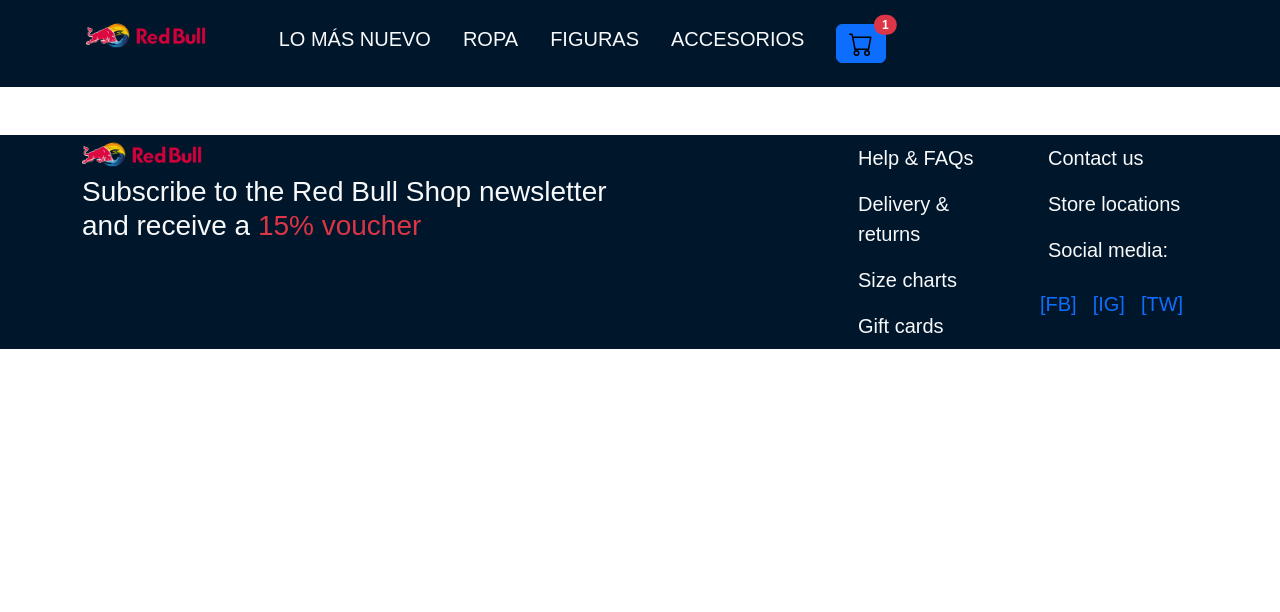
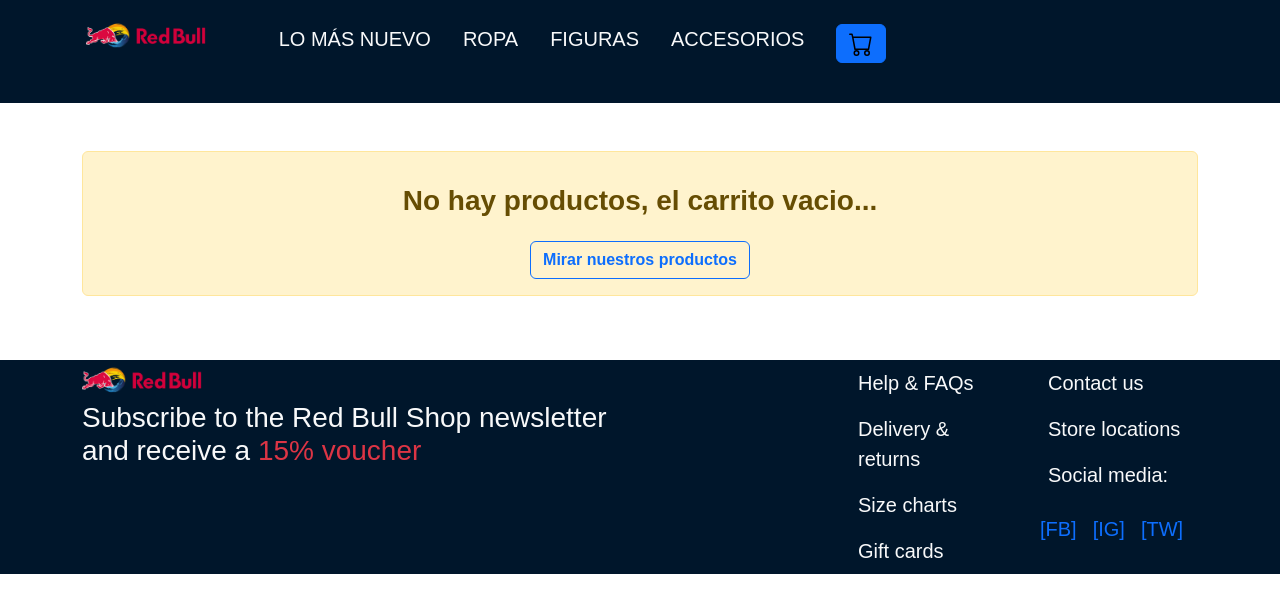
Before and after one commit to BaltaBenitez/49970-React, a React (Vite) app in the folder react-pr/: page /cart in a window 1280 px wide. Shown: the top 612 px of the page. Built offline with nearby package versions, Linux system fonts and the light colour scheme.

Commit message:
Context y funcionalidad al Cart

```diff
--- a/react-pr/index.html
+++ b/react-pr/index.html
@@ -6,6 +6,7 @@
     <meta name="viewport" content="width=device-width, initial-scale=1.0" />
     <title>Official Red Bull Online Shop</title>
     <link href="https://cdn.jsdelivr.net/npm/bootstrap@5.3.2/dist/css/bootstrap.min.css" rel="stylesheet" integrity="sha384-T3c6CoIi6uLrA9TneNEoa7RxnatzjcDSCmG1MXxSR1GAsXEV/Dwwykc2MPK8M2HN" crossorigin="anonymous">
+    <link rel="stylesheet" href="https://cdn.jsdelivr.net/npm/bootstrap-icons@1.11.3/font/bootstrap-icons.min.css">
   </head>
   <body>
     <div id="root"></div>
--- a/react-pr/src/App.jsx
+++ b/react-pr/src/App.jsx
@@ -1,13 +1,16 @@
 import CardsContainer from "./componets/CardContainer/CardsContainer"
+import Cart from "./componets/Cart";
 import Footer from "./componets/Footer"
 import Header from "./componets/Header"
 import ItemDetailContainer from "./componets/ItemDetailContainer";
 import ItemListContainer from "./componets/ItemListContainer";
+import CardContextProvaider from "./componets/context/CardContext";
 import "./index.css"
 import { BrowserRouter, Routes, Route} from "react-router-dom"
 
 const App = () => {
   return (
+    <CardContextProvaider>
       <BrowserRouter>
         <Header />
         <Routes>
@@ -15,9 +18,11 @@ const App = () => {
           <Route path={"/contenido"} element={<ItemListContainer />}/>
           <Route path={"/category/:id"} element={<ItemListContainer />}/>
           <Route path={"/item/:id"} element={<ItemDetailContainer />}/>
+          <Route path={"/cart"} element={<Cart />}/>
         </Routes>
         <Footer />
       </BrowserRouter>
+    </CardContextProvaider>
   )
 }
 
--- a/react-pr/src/componets/CarWidget.jsx
+++ /dev/null
@@ -1,12 +0,0 @@
-import iconCart from "../assets/carritoICON.svg"
-
-const CarWidget = () => {
-    return(
-        <button type="button" className="btn btn-primary position-relative">
-            <img src={iconCart} alt="" width={24} />
-            <span className="position-absolute top-0 start-100 translate-middle badge rounded-pill bg-danger">1</span>
-        </button>
-    )
-}
-
-export default CarWidget;
--- /dev/null
+++ b/react-pr/src/componets/Cart.jsx
@@ -0,0 +1,54 @@
+import { useContext } from "react";
+import { CardContext } from "./context/CardContext";
+import { Link } from "react-router-dom";
+
+const Cart = () => {
+    const {cart, addItem, removeItem, cantTotalProductos, sumaTotalProductos} = useContext(CardContext);
+
+    if (cantTotalProductos() == 0) {
+        return(
+            <div className="container my-5">
+                <div className="row">
+                    <div className="col text-center">
+                        <div className="alert alert-warning" role="alert">
+                            <h3 className="py-3"><b>No hay productos, el carrito vacio...</b></h3>
+                            <Link to={"/contenido"} className="btn btn-outline-primary"><b>Mirar nuestros productos</b></Link>
+                        </div>
+                    </div>
+                </div>
+            </div>
+        )
+    }
+
+    return(
+        <div className="container text-center">
+            <div className="row">
+                <div className="col">
+                    <h2><b>Tu Compra</b></h2>
+                </div>
+            </div>
+            <div className="row">
+                <table className="table table-info">
+                    <tbody className="table-info">
+                        {cart.map(product =>
+                        <tr key={product.id}>
+                            <td><img src={product.image} alt={product.title} width={80}/></td>
+                            <td><h6><b>{product.title}</b></h6></td>
+                            <td><b>{product.quantity * product.quantity} unidades</b></td>
+                            <td><b>$ {product.price}</b></td>
+                            <td><a href="#" onClick={()=> {removeItem(product.id)}} className="btn btn-outline-dark rounded" ><i className="bi bi-trash3"></i></a></td>
+                        </tr>
+                        )}
+                        <tr>
+                            <td colSpan={3}><h5><b>Suma Total:</b></h5></td>
+                            <td><h5><b >$ {sumaTotalProductos()}</b></h5></td>
+                            <td>&nbsp;</td>
+                        </tr>
+                    </tbody>
+                </table>
+            </div>
+        </div>
+    )
+}
+
+export default Cart;
--- /dev/null
+++ b/react-pr/src/componets/CartWidget.jsx
@@ -0,0 +1,23 @@
+import { useContext } from "react";
+import iconCart from "../assets/carritoICON.svg"
+import { CardContext } from "./context/CardContext";
+import { Link } from "react-router-dom";
+
+const CartWidget = () => {
+    const {cantTotalProductos} = useContext(CardContext)
+
+    return(
+        <>
+            {cantTotalProductos() > 0 ?
+            <Link to={"/cart"} className="btn btn-primary position-relative">
+                <img src={iconCart} alt="" width={24} />
+                <span className="position-absolute top-0 start-100 translate-middle badge rounded-pill bg-danger">{cantTotalProductos()}</span>
+            </Link> : <Link to={"/cart"} className="btn btn-primary position-relative">
+                <img src={iconCart} alt="" width={24} />
+                <span className="position-absolute top-0 start-100 translate-middle badge rounded-pill bg-danger"></span>
+            </Link> }
+        </>
+    )
+}
+
+export default CartWidget;
--- a/react-pr/src/componets/Header.jsx
+++ b/react-pr/src/componets/Header.jsx
@@ -9,7 +9,7 @@ const Header = () => {
                     <div className="col-md-2">
                         <Logo/>
                     </div>
-                    <div className="col-md-10">{/* d-flex align-items-center */}
+                    <div className="col-md-10">
                         <NavBar />
                     </div>
                 </div>
--- a/react-pr/src/componets/ItemCount.jsx
+++ b/react-pr/src/componets/ItemCount.jsx
@@ -1,8 +1,10 @@
 import { useState } from "react";
+import { Link } from "react-router-dom";
 
-const ItemCount = ({stock}) => {
+const ItemCount = ({stock, onAdd}) => {
     const [counter, setCounter] = useState(1);
     const [itemStock, setItemStock] = useState(stock);
+    const [itemAdded, setItemAdded] = useState(false);
 
     const incrementar = () => {
         if (counter < itemStock) {
@@ -16,10 +18,12 @@ const ItemCount = ({stock}) => {
         }
     }
 
-    const onAdd = () => {
+    const addToCart = () => {
         if (counter <= itemStock) {
             setItemStock(itemStock - counter);
             setCounter(1);
+            onAdd(counter)
+            setItemAdded(true);
             console.log(`agregaste ${counter} productos al carrito!!!. QUEDAN ${itemStock - counter} productos disponibles`);
         }
     }
@@ -33,15 +37,12 @@ const ItemCount = ({stock}) => {
                         <button type="button" className="btn btn-danger px-4">{counter}</button>
                         <button type="button" className="btn btn-danger px-3" onClick={incrementar}>+</button>
                     </div>
-                    {/* <div className="btn-group btn-group-md" role="group" aria-label="Basic example">
-                        <button type="button" className="btn btn-warning px-3" >BASURA</button>
-                    </div> */}
                 </div>
             </div>
             <div className="row my-1 text-center">
                 <div className="col">
                     <div className="btn-group btn-group-md" role="group" aria-label="Basic example">
-                        <button type="button" className="btn btn-danger" onClick={onAdd}>Agregar al Carrito</button>
+                        {itemAdded ? <Link to={"/Cart"} className="btn btn-danger">Terminar Compra</Link>: <button type="button" className="btn btn-danger" onClick={addToCart}>Agregar al Carrito</button>}
                     </div>
                 </div>
             </div>
--- a/react-pr/src/componets/ItemDetail.jsx
+++ b/react-pr/src/componets/ItemDetail.jsx
@@ -1,6 +1,13 @@
+import { useContext } from "react";
 import ItemCount from "./ItemCount";
+import { CardContext } from "./context/CardContext";
 
 const ItemDetail = ({item}) => {
+    const {addItem} = useContext(CardContext);
+    const onAdd = (quantity) => {
+        addItem(item, quantity);
+    }
+
     return(
         <div className="container border-bottom">
             <div className="row g-o">
@@ -10,10 +17,11 @@ const ItemDetail = ({item}) => {
                 <div className="col-md-6">
                     <div className="card-body">
                         <h5 className="card-title m-5"><b>{item.title}</b></h5>
+                        <div className="text-star mx-5">{item.new === true ? <p className="card-text btn btn-danger px-5">NUEVO</p> : null}</div>
                         <p className="card-text text-dark m-5">{item.description}</p>
                         <p className="card-text text-center fs-3">${item.price}</p>
                         <div className="container">
-                            <ItemCount stock={20}/>
+                            <ItemCount stock={20} onAdd={onAdd} />
                         </div>
                     </div>
                 </div>
--- a/react-pr/src/componets/NavBar.jsx
+++ b/react-pr/src/componets/NavBar.jsx
@@ -1,5 +1,5 @@
 import { Link, NavLink } from "react-router-dom";
-import CarWidget from "./CarWidget";
+import CartWidget from "./CartWidget";
 
 const NavBar = () => {
     return(
@@ -19,7 +19,7 @@ const NavBar = () => {
                         <NavLink className="nav-link text-light fs-5" to={"/category/accesorios"}>ACCESORIOS</NavLink>
                     </li>
                     <li className="nav-item">
-                        <NavLink className="nav-link text-dark fs-5" to={"#"}><CarWidget /></NavLink>
+                        <p className="nav-link text-dark fs-5"><CartWidget /></p>
                     </li>
                 </ul>
             </div>
--- /dev/null
+++ b/react-pr/src/componets/context/CardContext.jsx
@@ -0,0 +1,45 @@
+import { Children, createContext, useState } from "react";
+
+export const CardContext = createContext();
+
+const CardContextProvaider = ({children}) => {
+    const [cart , setCart] = useState([]);
+
+    const addItem = (item, quantity) => {
+        if (isInCart(item.id)) {
+            let pos = cart.findIndex(product => product.id === id);
+            cart[pos].quantity += quantity;
+            setCart([...cart])
+        } else {
+            setCart([...cart, {...item, quantity:quantity}])
+        }
+    }
+
+    const removeItem = (id) => {
+        const items = cart.filter(product => product.id != id);
+        setCart([...items])
+    }
+
+    const clear = () => {
+        setCart([])
+    }
+
+    const isInCart = (id) => {
+        return cart.some(product => product.id === id);
+    }
+
+    const cantTotalProductos = () => {
+        return cart.reduce((acumulador, product) => acumulador  += product.quantity, 0)
+    }
+
+    const sumaTotalProductos = () => {
+        return cart.reduce((acumulador, product) => acumulador  += product.quantity * product.price, 0)
+    }
+    return(
+        <CardContext.Provider value={{cart, addItem, removeItem, clear, cantTotalProductos, sumaTotalProductos}}>
+            {children}
+        </CardContext.Provider>
+    )
+}
+
+export default CardContextProvaider;
```
